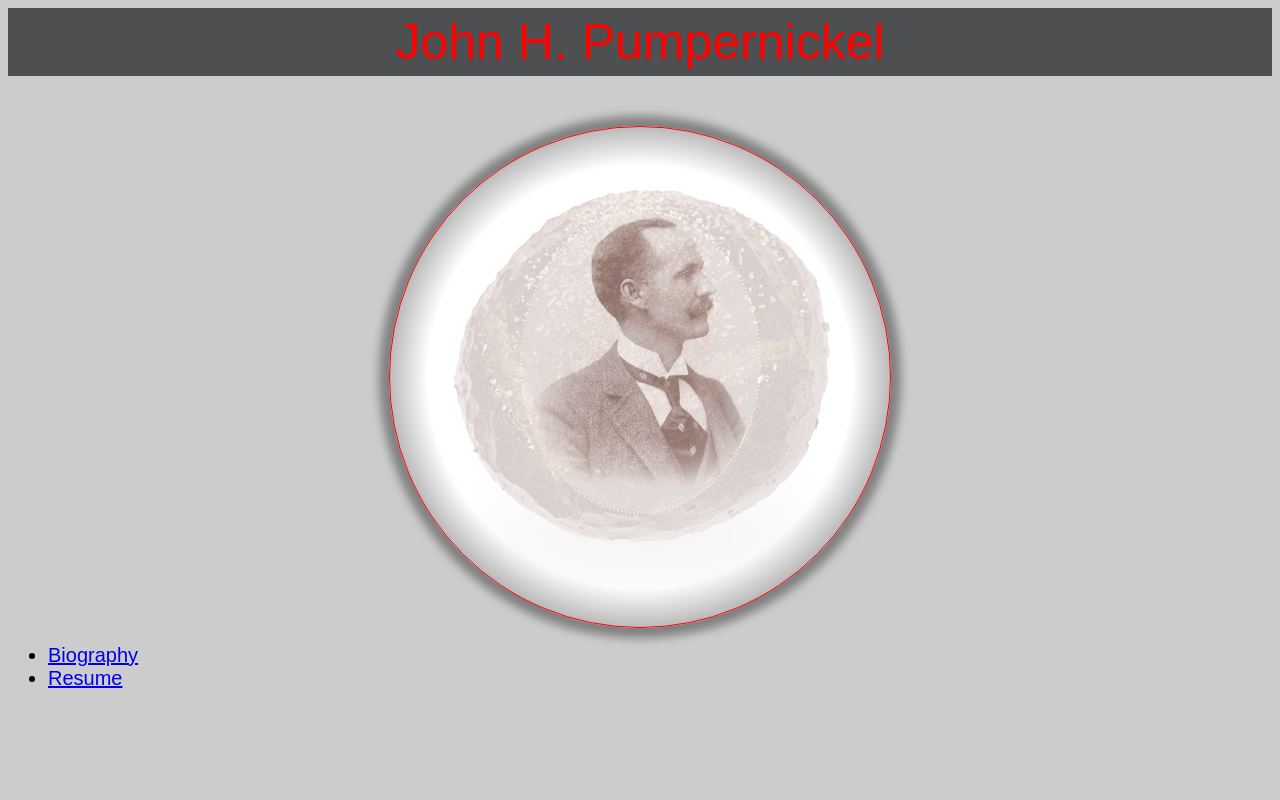
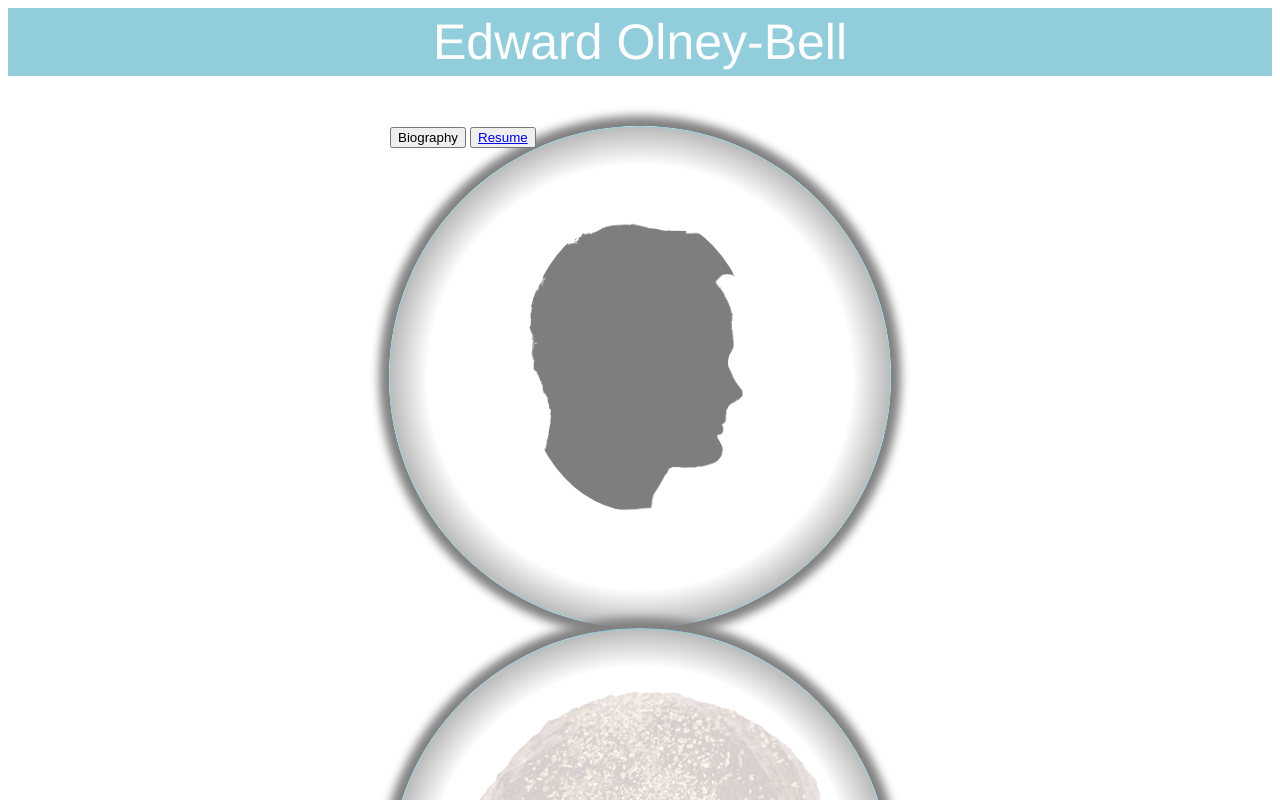
Before and after one commit to eolneybell/eolneybell, a plain HTML site: page index.html in a window 1280 px wide. Shown: the top 800 px of the page. Drawn offline with Linux system fonts and the light colour scheme.

Commit message:
Change style test

```diff
--- a/index.css
+++ b/index.css
@@ -1,25 +1,25 @@
-body{
-  background-color: #ccc;
+body {
+  background-color: white;
 }
 
 h1 {
-  color: red;
-  font: 50px arial, sans-serif;
+  color: white;
+  font: 50px helvetica, sans-serif;
   text-align: center;
   display: block;
   margin-left: auto;
   margin-right: auto;
   margin-bottom: 1em;
-  margin-top:0;
-  background-color: #4d4f51;
-  padding-bottom: .1em;
-  padding-top: .1em;
+  margin-top: 0;
+  background-color: #92cddc;
+  padding-bottom: 0.1em;
+  padding-top: 0.1em;
 }
 
 div {
   background: radial-gradient(white 60%, gray, gray);
-  border:1px solid red;
-  border-radius:50%;
+  border: 1px solid #92cddc;
+  border-radius: 50%;
   height: 500px;
   width: 500px;
   display: block;
@@ -32,7 +32,7 @@ div {
   display: block;
   position: relative;
   opacity: 0.2;
-  margin-top:10%;
+  margin-top: 10%;
   margin-left: -14%;
   margin-right: auto;
 }
@@ -41,18 +41,18 @@ div {
   position: absolute;
   opacity: 0.5;
   top: 210px;
-  margin-top:0%;
+  margin-top: 0%;
   margin-left: 130px;
   margin-right: 130px;
   height: 300px;
   width: 300px;
-  border-radius:50%;
+  border-radius: 50%;
   border: 2px dotted white;
   width: auto;
 }
 
-li {
-  font: 20px arial, sans-serif;
-
-
+.menu-btns {
+  font: 20px helvetica, sans-serif;
+  left: 0;
+  bottom: 0;
 }
--- a/index.html
+++ b/index.html
@@ -1,23 +1,21 @@
-<!doctype html>
+<!DOCTYPE html>
 
 <html>
   <head>
-<link rel="stylesheet" type="text/css" href="index.css">
-<title>John H. Pumpernickel Home</title>
-<meta charset="utf-8"/>
+    <link rel="stylesheet" type="text/css" href="index.css" />
+    <title>Edward Olney-Bell Home</title>
+    <meta charset="utf-8" />
   </head>
 
   <body>
-  <h1>John H. Pumpernickel</h1>
+    <h1>Edward Olney-Bell</h1>
+    <div className="menu-btns">
+      <button onclick="location.href='bio.html';">Biography</button>
+      <button><a href="resume.html">Resume</a></button>
+    </div>
     <div>
-    <img src= "imgs/bread_loaf.png" alt= "Bread Loaf" class= "firstImage"/>
-    <img src="imgs/john_pumpernickel.jpeg" alt= "John Pumpernickel" class= "secondImage">
+      <img src="imgs/bread_loaf.png" alt="Bread Loaf" class="firstImage" />
+      <img src="imgs/Silhouette4.png" alt="My Silhouette" class="secondImage" />
     </div>
-
-  <ul>
-    <li><a href="bio.html">Biography</a></li>
-    <li><a href="resume.html">Resume</a></li>
-  </ul>
-
   </body>
 </html>
```
Also changed, not shown: imgs/Silhouette4.png (added). Lines whose indentation alone changed are shown as unchanged.
